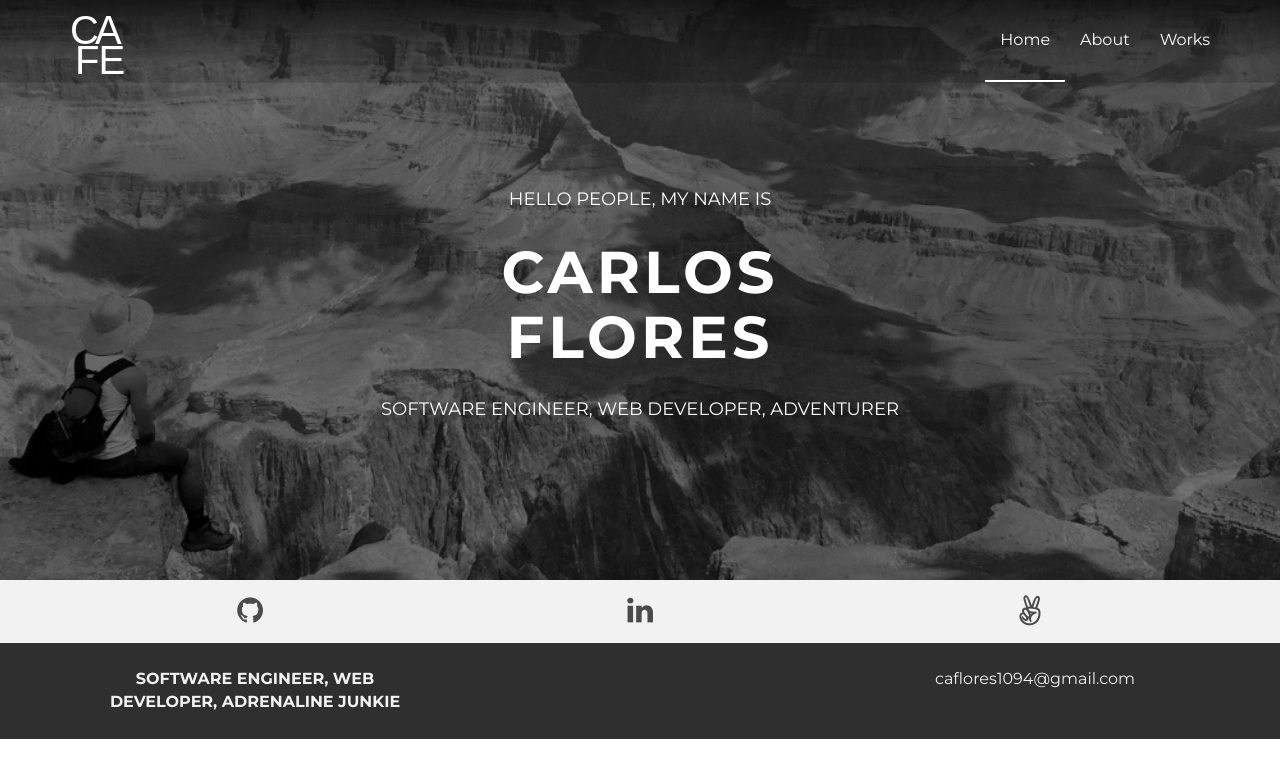
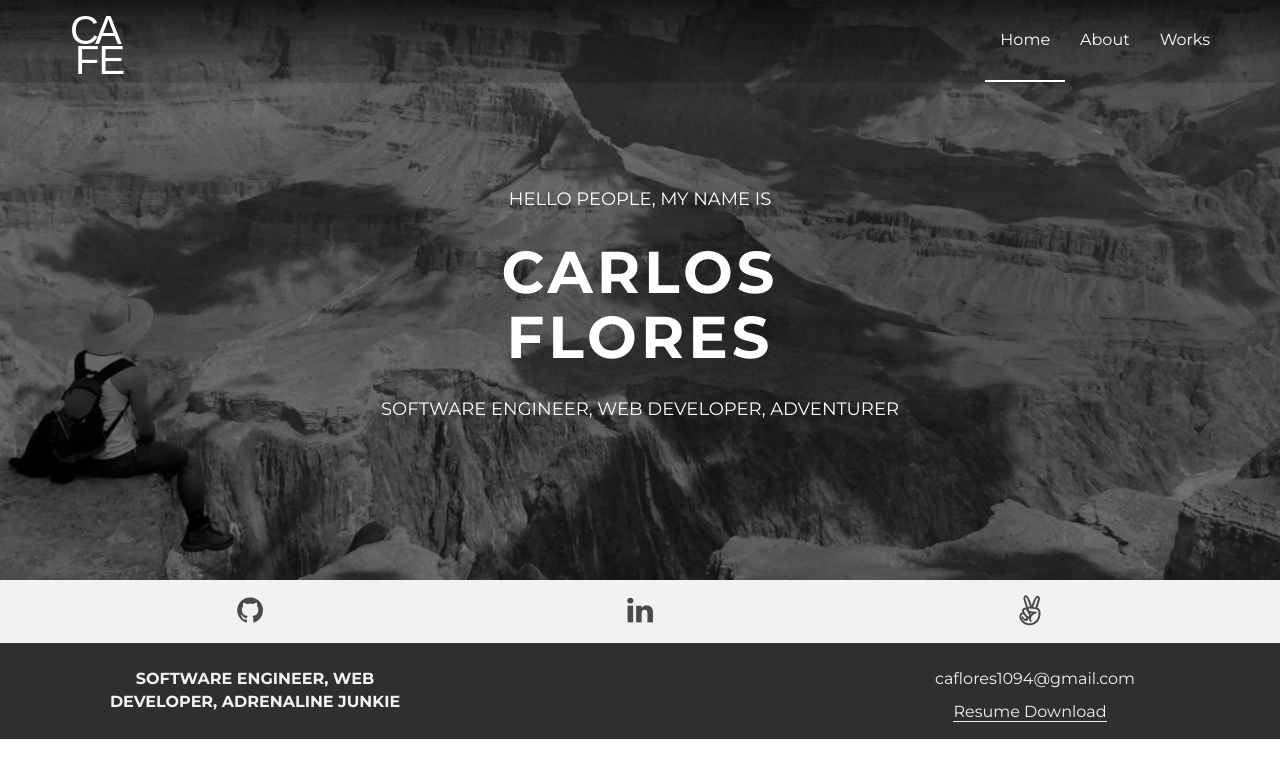
Before and after one commit to caflores1094/carlos-flores-portfolio, a website: page client/index.html in a window 1280 px wide. Drawn offline with nearby package versions, Linux system fonts and the light colour scheme.

Commit message:
Resume addition

```diff
--- a/client/assets/css/style.css
+++ b/client/assets/css/style.css
@@ -406,3 +406,8 @@ a:hover{
   text-decoration: none;
   color: #b5b6b6 !important;
 }
+
+.resume{
+  color: #f2f2f2;
+  border-bottom: 1px solid #f2f2f2;
+}
--- a/client/index.html
+++ b/client/index.html
@@ -104,6 +104,7 @@
 				</div>
 				<div class="col-lg-4">
 					<p>caflores1094@gmail.com</p>
+          <a class="resume" href="assets/CarlosFloresResume.pdf" target="_blank">Resume Download</a>
 				</div>
 			</div>
 		</div>
```
Also changed, not shown: client/about.html (+1 -1 lines), client/work.html (+1 -0 lines), 1 other file.
